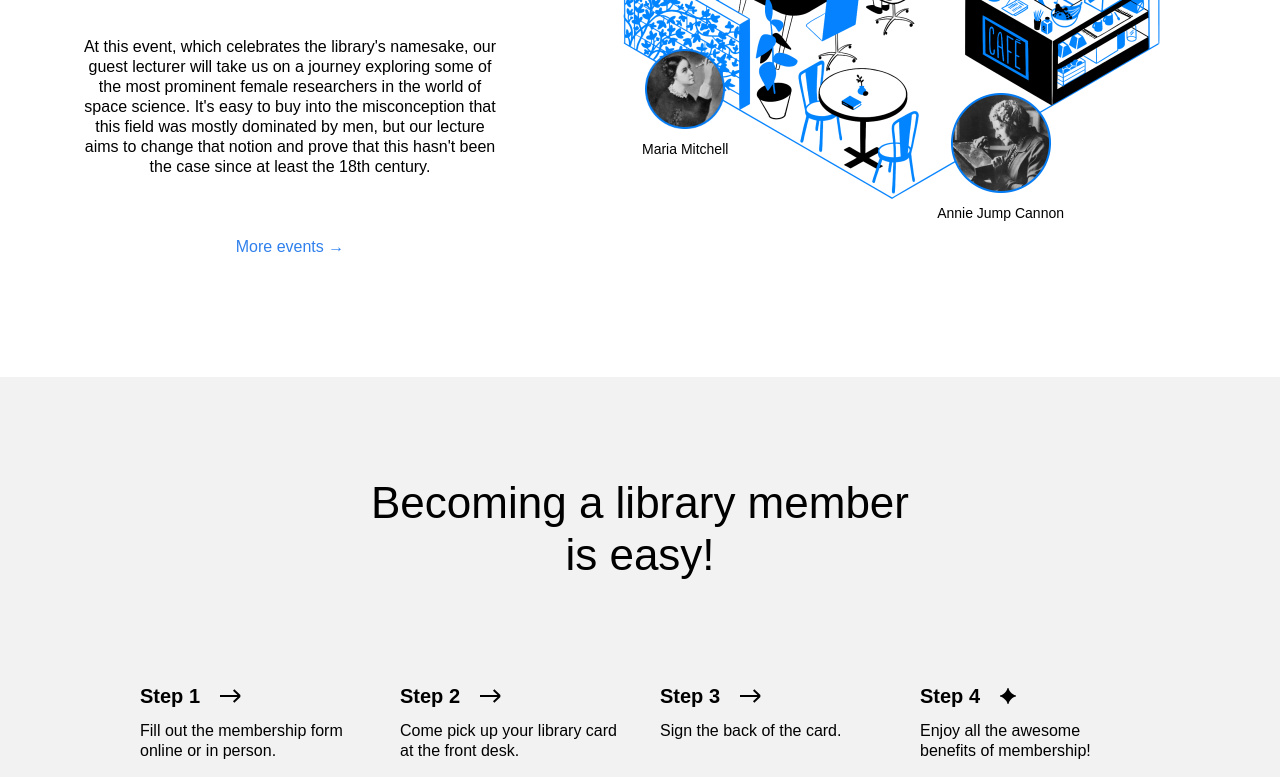
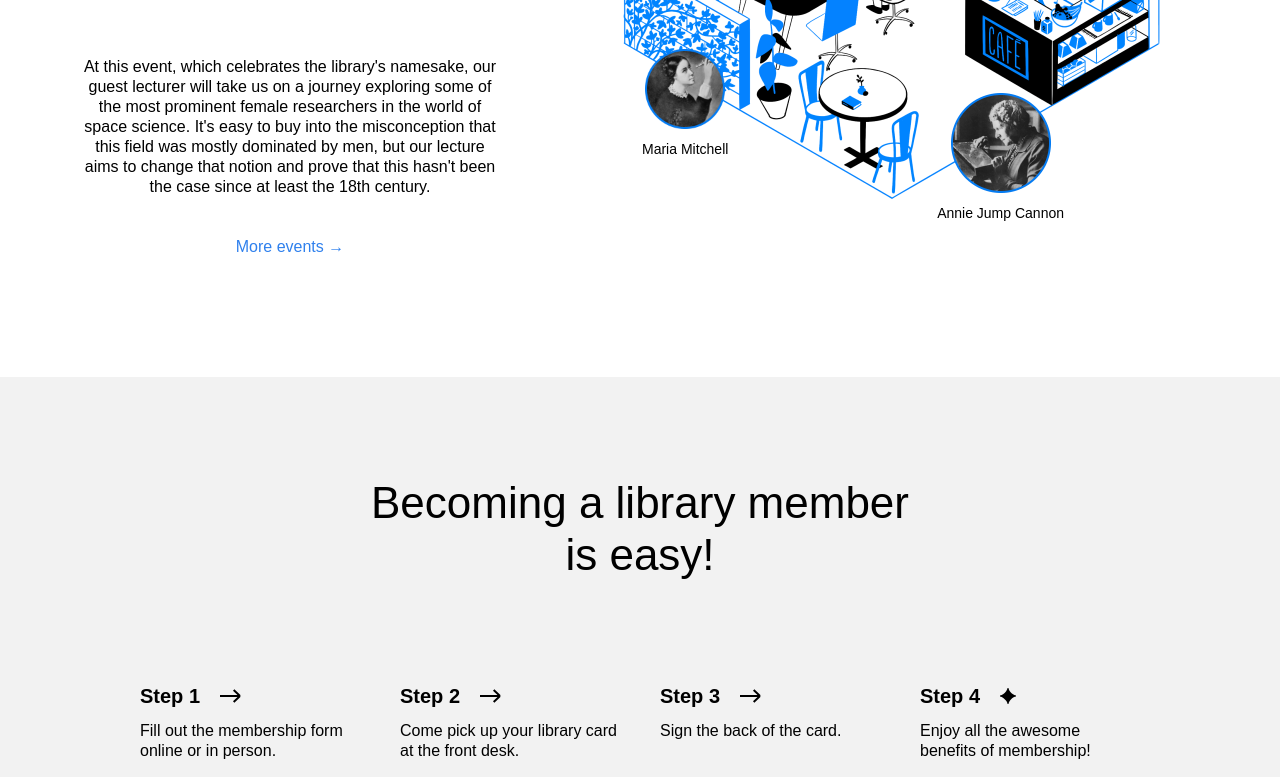
Before and after one commit to JordanLieberz/se_project_library, a plain HTML site: page index.html in a window 1280 px wide. Shown: the part 2541-3318 px from the top of the page. Drawn offline with Linux system fonts and the light colour scheme.

Commit message:
Update style.css

```diff
--- a/styles/style.css
+++ b/styles/style.css
@@ -1,6 +1,5 @@
 .page {
   min-width: 1100px;
-  max-width: 1600px;
   margin: 0 auto;
   text-align: center;
   font-style: Helvetica Neue;
@@ -9,7 +8,6 @@
   font-size: 16px;
   line-height: 20px;
 }
-
 .header {
   height: 100vh;
   min-height: 720px;
@@ -242,7 +240,7 @@
 }
 
 .events__description {
-  margin: 40px 0 60px;
+  margin: 60px 0 40px;
 }
 
 .events__more {
```
